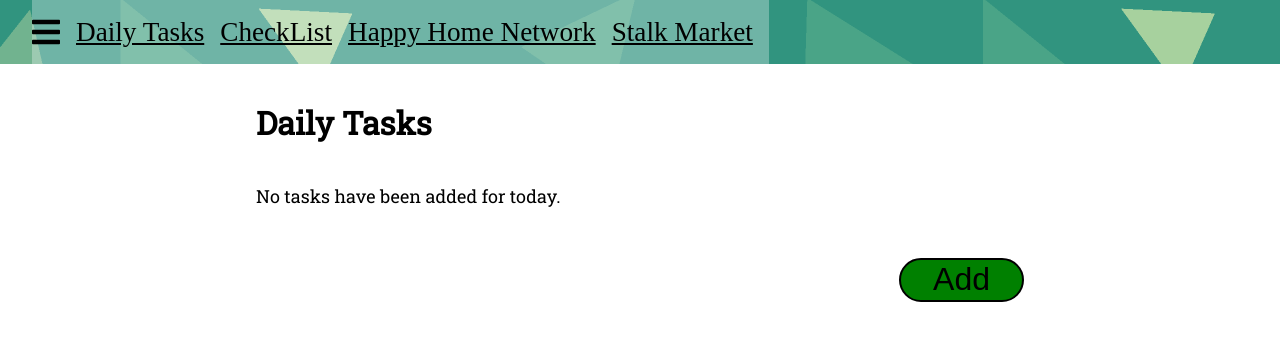
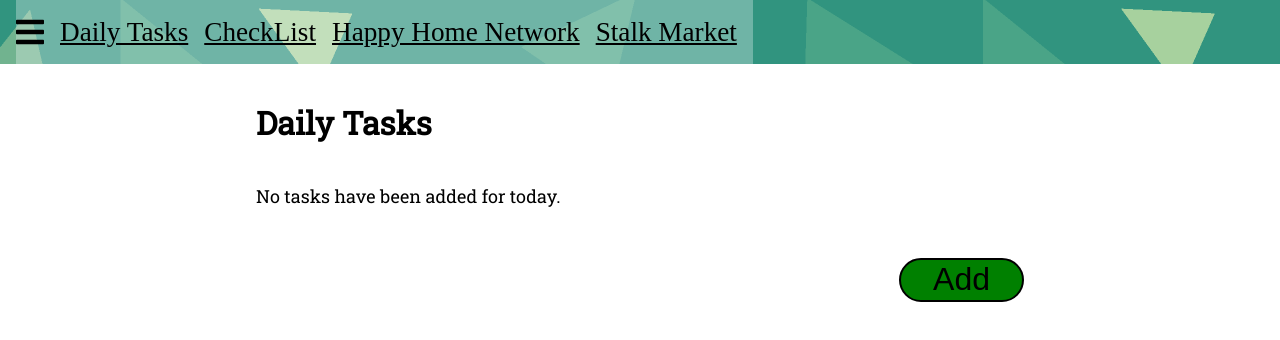
Before and after one commit to PaulGlorioso/ajax-project, a website: page index.html in a window 1280 px wide. Drawn offline with Linux system fonts and the light colour scheme.

Commit message:
Took out commented out code, cleaned up CSS rulesets.

```diff
--- a/css/styles.css
+++ b/css/styles.css
@@ -4,14 +4,6 @@ body {
 
 main {
   font-family: "Roboto slab", serif;
-}
-
-.nav-bar {
-  display: flex;
-  align-items: center;
-  justify-content: flex-start;
-  background-image: url("/images/background.png");
-  padding-left: 2rem;
 }
 
 .open {
```
Also changed, not shown: index.html (+1 -3 lines), js/main.js (+0 -16 lines).
